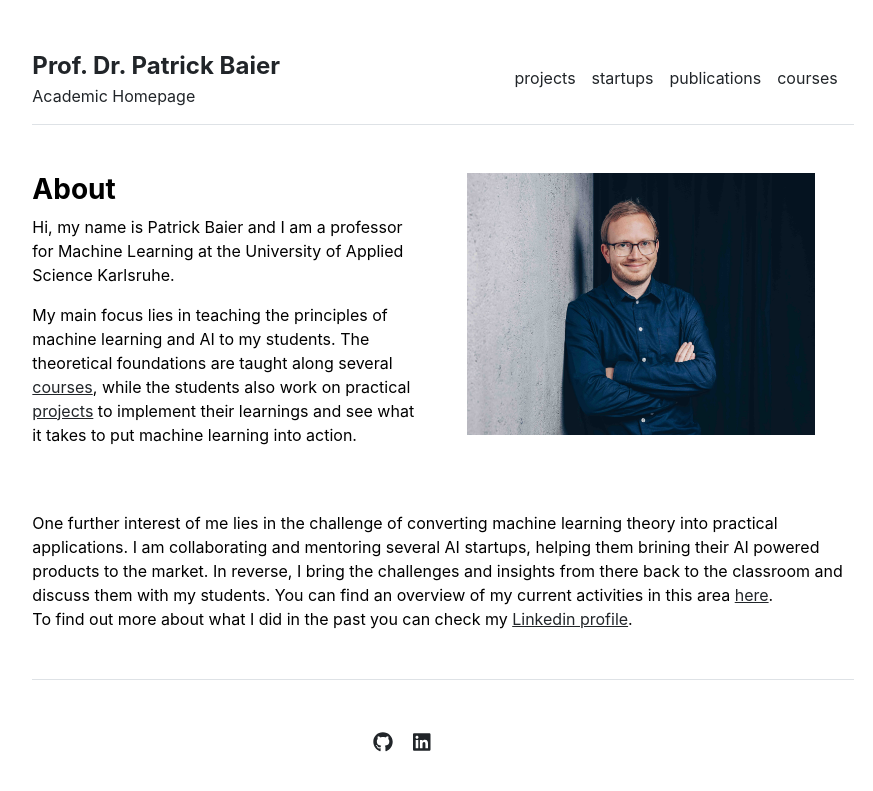
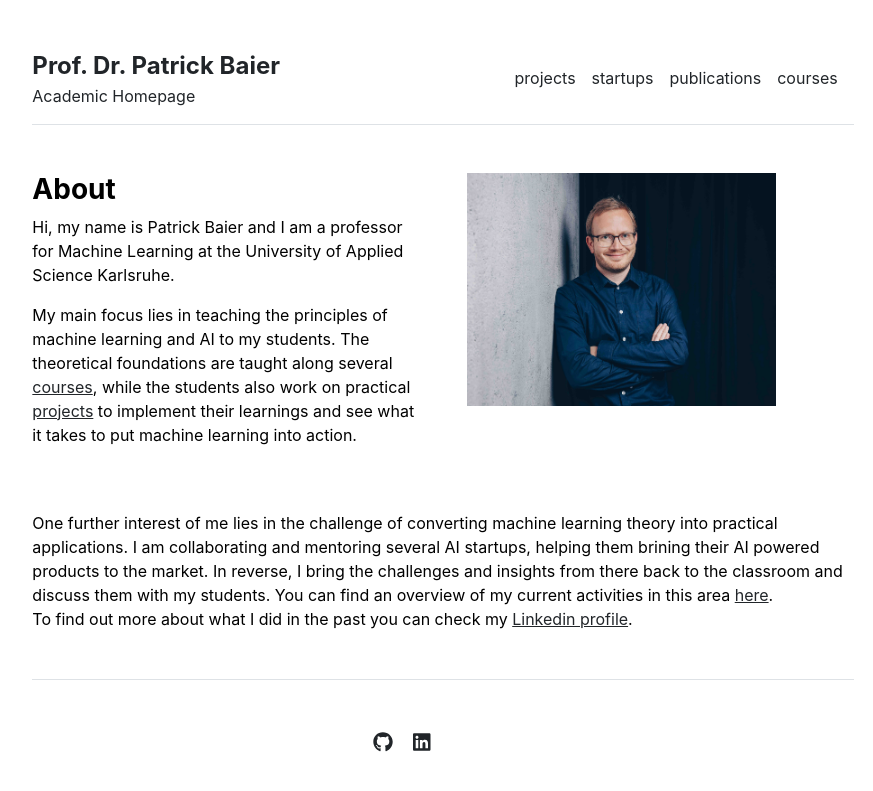
Before and after one commit to pabair/pabair.github.io, a Jekyll site: the page built from index.md, in a window 1280 px wide. Shown: the top 791 px of the page, without its empty margins (197-1070 px from the left). Built offline with Jekyll 4.4.1, drawn with Linux system fonts in a browser that asks for light colours.

Commit message:
added content

```diff
--- a/_layouts/home.html
+++ b/_layouts/home.html
@@ -8,7 +8,7 @@ layout: default
     {{ content }}
   </div>
   <div class="col-md-6">
-    <img src="{{ site.github.url }}/assets/img/me.jpg" alt="Home" width="90%">
+    <img src="{{ site.github.url }}/assets/img/me.jpg" alt="Home" width="80%">
   </div>
 </div>
 One further interest of me lies in the challenge of converting machine learning theory into practical applications. I am collaborating and mentoring several AI startups, helping them brining their AI powered products to the market. In reverse, I bring the challenges and insights from there back to the classroom and discuss them with my students.
```
